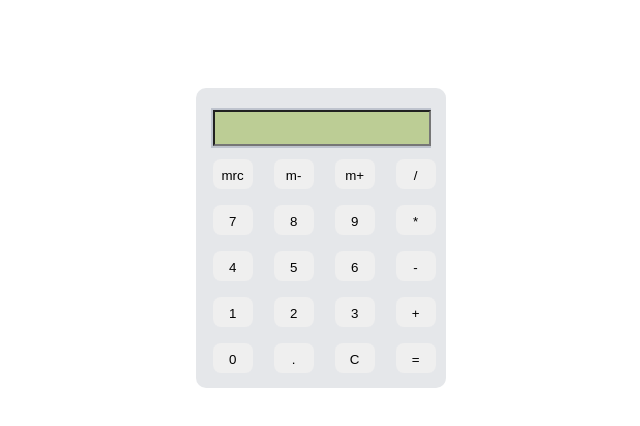
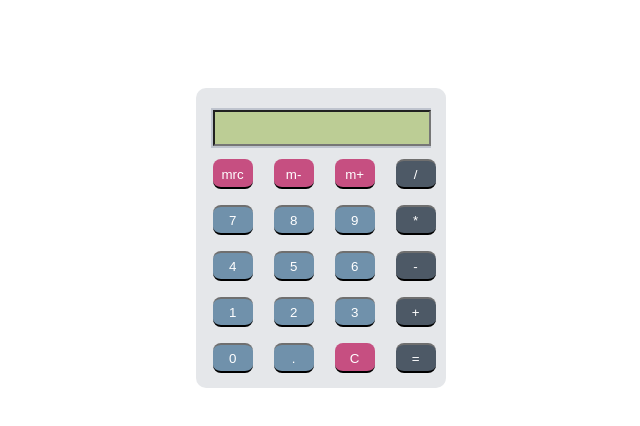
Before and after one commit to samurai-1117/Calculator, a plain HTML site: page index.html in a window 1280 px wide. Shown: the whole page, without its empty margins (318-958 px from the left). Drawn offline with Linux system fonts and the light colour scheme.

Commit message:
change button color

```diff
--- a/calculator.css
+++ b/calculator.css
@@ -50,4 +50,27 @@
 
 }
 
+.button.function {
+	color: white;
+	background-color: #c64f81;
+	border-bottom: black 2px solid;
+	border top: 2px #6f6f6f solid;
+}
+
+.button.operator {
+		color: white;
+	background-color: #4d5966;
+	border-bottom: black 2px solid;
+	border-top: 2px #6f6f6f solid;
+}
+
+.button.number {
+		color: white;
+	background-color: #7091ab;
+	border-bottom: black 2px solid;
+	border-top: 2px #6f6f6f solid;
+}
+
+
+
 /*  Simulate Button Press */
```
